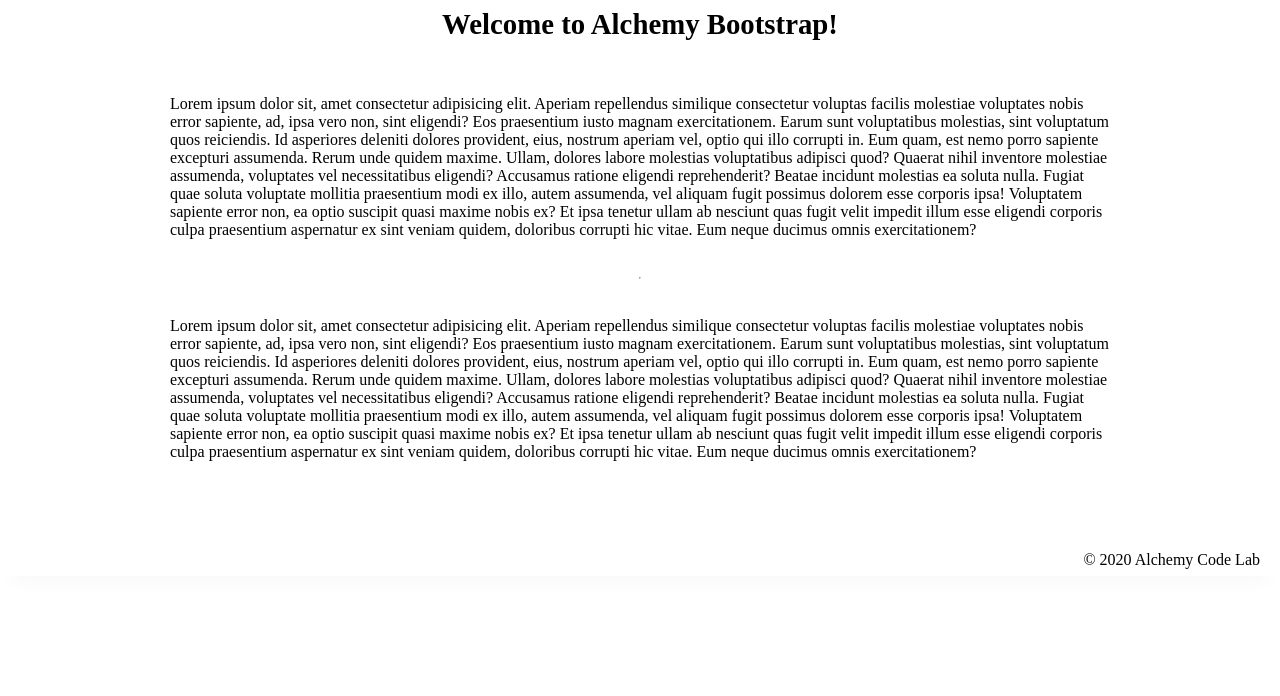
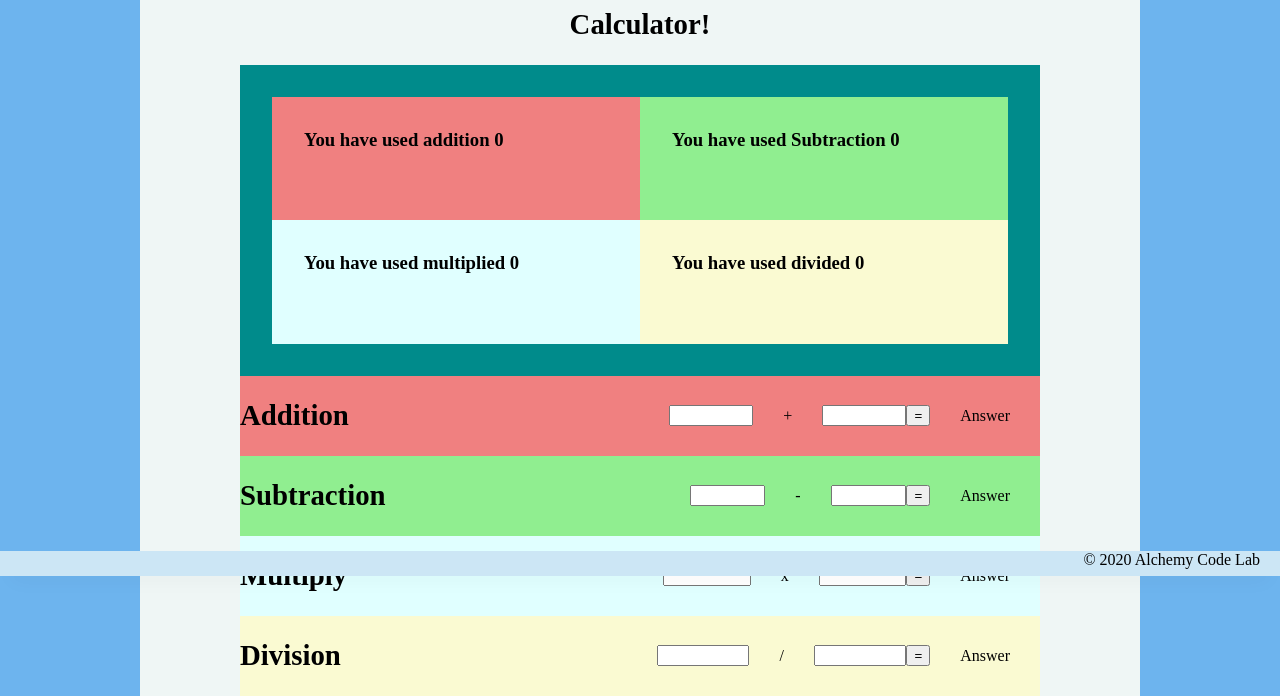
Before and after one commit to joshua360x/calculator-2021, a website with bundled scripts: page index.html in a window 1280 px wide. Shown: the part 224-920 px from the top of the page. Before the commit the page ends 800 px from the top, so only its background shows below. Built offline with nearby package versions, Linux system fonts and the light colour scheme.

Commit message:
Made 4 calculator functions

```diff
--- a/app.js
+++ b/app.js
@@ -1,8 +1,122 @@
 // import functions and grab DOM elements
+import { add, subtract, multiply, divide } from './math-utils.js';
+
 
 // initialize global state
+const addIncrement = document.getElementById('addMany');
+const subtractIncrement = document.getElementById('subMany');
+const multiplyIncrement = document.getElementById('multiMany');
+const divisionIncrement = document.getElementById('divMany');
+
+
+
+
+
+const addButton = document.getElementById('addButton');
+const subButton = document.getElementById('subButton');
+const multiButton = document.getElementById('multiButton');
+const divButton = document.getElementById('divButton');
+
+
+const addInput1 = document.getElementById('inputADD1');
+const addInput2 = document.getElementById('inputADD2');
+
+const subInput1 = document.getElementById('inputSUB1');
+const subInput2 = document.getElementById('inputSUB2');
+
+const multiInput1 = document.getElementById('inputMULTI1');
+const multiInput2 = document.getElementById('inputMULTI2');
+
+const divInput1 = document.getElementById('inputDIV1');
+const divInput2 = document.getElementById('inputDIV2');
+
+
+const answerAdd = document.getElementById('addAnswer');
+const answerSub = document.getElementById('answerSub');
+const answerMulti = document.getElementById('answerMulti');
+const answerDiv = document.getElementById('answerDiv');
+
 
 // set event listeners
   // get user input
   // use user input to update state
-  // update DOM to reflect the new state
+   // update DOM to reflect the new state
+
+
+
+let addCounter = 0;
+let subtractCounter = 0;
+let multiplyCounter = 0;
+let divideCounter = 0;
+
+addButton.addEventListener('click', () => {
+
+  const number1 = +addInput1.value;
+  const number2 = +addInput2.value;
+
+  const result = add(number1, number2);
+
+answerAdd.textContent = result;
+
+addCounter++;
+
+addIncrement.textContent = addCounter;
+
+
+
+
+})
+
+
+subButton.addEventListener('click', () => {
+
+  const number1 = +subInput1.value;
+  const number2 = +subInput2.value;
+
+  const result = subtract(number1, number2);
+
+answerSub.textContent = result;
+
+
+// counter
+
+subtractCounter++;
+
+subtractIncrement.textContent = subtractCounter;
+
+
+})
+
+
+multiButton.addEventListener('click', () => {
+
+  const number1 = +multiInput1.value;
+  const number2 = +multiInput2.value;
+
+  const result = multiply(number1, number2);
+
+answerMulti.textContent = result;
+
+
+multiplyCounter++;
+
+multiplyIncrement.textContent = multiplyCounter;
+
+
+})
+
+
+divButton.addEventListener('click', () => {
+
+  const number1 = +divInput1.value;
+  const number2 = +divInput2.value;
+
+  const result = divide(number1, number2);
+
+answerDiv.textContent = result;
+
+divideCounter++;
+
+divisionIncrement.textContent = divideCounter;
+
+})
--- a/index.html
+++ b/index.html
@@ -24,44 +24,47 @@
         <section class="main-section">
             <img class="main-logo" src="./assets/alchemy-logo.png" />
             <h2>
-                Welcome to Alchemy Bootstrap!
+                Calculator!
             </h2>
+            <section id="counterSection">
+                <h3 class="first">You have used addition <span id="addMany">0</span></h3>
+                <h3 class="second">You have used Subtraction <span id="subMany">0</span></h3>
+                <h3 class="third">You have used multiplied <span id="multiMany">0</span></h3>
+                <h3 class="fourth">You have used divided <span id="divMany">0</span></h3>
+            </section>
 
-            <p>
-                Lorem ipsum dolor sit, amet consectetur adipisicing elit. Aperiam repellendus similique consectetur
-                voluptas facilis molestiae voluptates nobis error sapiente, ad, ipsa vero non, sint eligendi? Eos
-                praesentium iusto magnam exercitationem.
-                Earum sunt voluptatibus molestias, sint voluptatum quos reiciendis. Id asperiores deleniti dolores
-                provident, eius, nostrum aperiam vel, optio qui illo corrupti in. Eum quam, est nemo porro sapiente
-                excepturi assumenda.
-                Rerum unde quidem maxime. Ullam, dolores labore molestias voluptatibus adipisci quod? Quaerat nihil
-                inventore molestiae assumenda, voluptates vel necessitatibus eligendi? Accusamus ratione eligendi
-                reprehenderit? Beatae incidunt molestias ea soluta nulla.
-                Fugiat quae soluta voluptate mollitia praesentium modi ex illo, autem assumenda, vel aliquam fugit
-                possimus dolorem esse corporis ipsa! Voluptatem sapiente error non, ea optio suscipit quasi maxime nobis
-                ex?
-                Et ipsa tenetur ullam ab nesciunt quas fugit velit impedit illum esse eligendi corporis culpa
-                praesentium aspernatur ex sint veniam quidem, doloribus corrupti hic vitae. Eum neque ducimus omnis
-                exercitationem?
-            </p>
-            <hr />
-            <p>
-                Lorem ipsum dolor sit, amet consectetur adipisicing elit. Aperiam repellendus similique consectetur
-                voluptas facilis molestiae voluptates nobis error sapiente, ad, ipsa vero non, sint eligendi? Eos
-                praesentium iusto magnam exercitationem.
-                Earum sunt voluptatibus molestias, sint voluptatum quos reiciendis. Id asperiores deleniti dolores
-                provident, eius, nostrum aperiam vel, optio qui illo corrupti in. Eum quam, est nemo porro sapiente
-                excepturi assumenda.
-                Rerum unde quidem maxime. Ullam, dolores labore molestias voluptatibus adipisci quod? Quaerat nihil
-                inventore molestiae assumenda, voluptates vel necessitatibus eligendi? Accusamus ratione eligendi
-                reprehenderit? Beatae incidunt molestias ea soluta nulla.
-                Fugiat quae soluta voluptate mollitia praesentium modi ex illo, autem assumenda, vel aliquam fugit
-                possimus dolorem esse corporis ipsa! Voluptatem sapiente error non, ea optio suscipit quasi maxime nobis
-                ex?
-                Et ipsa tenetur ullam ab nesciunt quas fugit velit impedit illum esse eligendi corporis culpa
-                praesentium aspernatur ex sint veniam quidem, doloribus corrupti hic vitae. Eum neque ducimus omnis
-                exercitationem?
-            </p>
+        <div class="addition-section">
+            <h2>Addition</h2>
+            <input id='inputADD1' type="text">
+            <p>+</p>
+            <input id='inputADD2' type="text">
+            <button id="addButton">=</button>
+            <p id="addAnswer">Answer</p>
+        </div>
+        <div class="subtraction-section">
+            <h2>Subtraction</h2>
+            <input id='inputSUB1' type="text">
+            <p>-</p>
+            <input id='inputSUB2' type="text">
+            <button id="subButton">=</button>
+            <p id="answerSub">Answer</p>
+        </div>
+        <div class="multiply-section">
+            <h2>Multiply</h2>
+            <input id='inputMULTI1' type="text">
+            <p>x</p>
+            <input id='inputMULTI2' type="text">
+            <button id="multiButton">=</button>
+            <p id="answerMulti">Answer</p>
+        </div>
+        <div class="division-section">
+            <h2>Division</h2>
+            <input id='inputDIV1' type="text">
+            <p>/</p>
+            <input id='inputDIV2' type="text">
+            <button id="divButton">=</button>
+            <p id="answerDiv">Answer</p>
+        </div>
 
         </section>
     </main>
--- /dev/null
+++ b/math-utils.js
@@ -0,0 +1,17 @@
+export function add(number1, number2) {
+  return number1 + number2;
+}
+
+
+export function subtract(number1, number2) {
+  return number1 - number2;
+}
+
+export function multiply(number1, number2) {
+  return number1 * number2;
+}
+
+
+export function divide(number1, number2) {
+  return number1 / number2;
+}
--- a/styles/style.css
+++ b/styles/style.css
@@ -1,11 +1,11 @@
 
 body {
     /* https://coolors.co/generate and click export -> scss to get the colors to copy and paste below*/
-    /* --color1: hsla(349, 69%, 76%, 1);
-    --color2: hsla(207, 67%, 44%, 1);
-    --color3: hsla(200, 61%, 56%, 1);
+    --color1: hsla(349, 69%, 76%, 1);
+    --color2: rgb(109, 180, 238);
+    --color3: rgb(204, 230, 245);
     --color4: hsla(187, 41%, 94%, 1);
-    --color5: hsla(170, 28%, 95%, 1); */
+    --color5: hsla(170, 28%, 95%, 1);
 
     /* --color1: hsla(45, 86%, 83%, 1);
     --color2: hsla(135, 65%, 98%, 1);
@@ -111,3 +111,99 @@ footer {
     }
 
   }
+
+
+
+
+
+
+.main-section div {
+    display: flex;
+    justify-content: center;
+    align-items: center;
+}
+
+
+
+#counterSection {
+    display: grid;
+    grid-template-columns: 50% 50%;
+    grid-template-rows: 50% ;
+    background-color: darkcyan;
+    padding: 2rem;
+}
+
+.first {
+    background-color: lightcoral;
+    height: 100%;
+    padding: 2rem;
+}
+
+.second {
+    background-color: lightgreen;
+    height: 100%;
+    padding: 2rem;
+}
+
+.third {
+    background-color: lightcyan;
+    height: 100%;
+    padding: 2rem;
+}
+
+.fourth {
+    background-color: lightgoldenrodyellow;
+    height: 100%;
+    padding: 2rem;
+}
+
+
+input {
+    width: 40%;
+  }
+
+
+.addition-section {
+    height: 10vh;
+    width: 100vh;
+    background-color: lightcoral;
+}
+
+.addition-section h2 {
+    margin-right: 40%;
+    width: 300px;
+}
+
+.subtraction-section {
+    height: 10vh;
+    width: 100vh;
+    background-color: lightgreen;
+}
+
+.subtraction-section h2 {
+    margin-right: 38%;
+    width: 300px;
+}
+
+.multiply-section {
+    height: 10vh;
+    width: 100vh;
+    background-color: lightcyan;
+}
+
+.multiply-section h2 {
+    margin-right: 39.5%;
+    width: 300px;
+}
+
+
+.division-section {
+    height: 10vh;
+    width: 100vh;
+    background-color: lightgoldenrodyellow;
+}
+
+.division-section h2 {
+    margin-right: 39.5%;
+    width: 300px;
+}
```
Also changed, not shown: test/example.test.js (+49 -4 lines).
